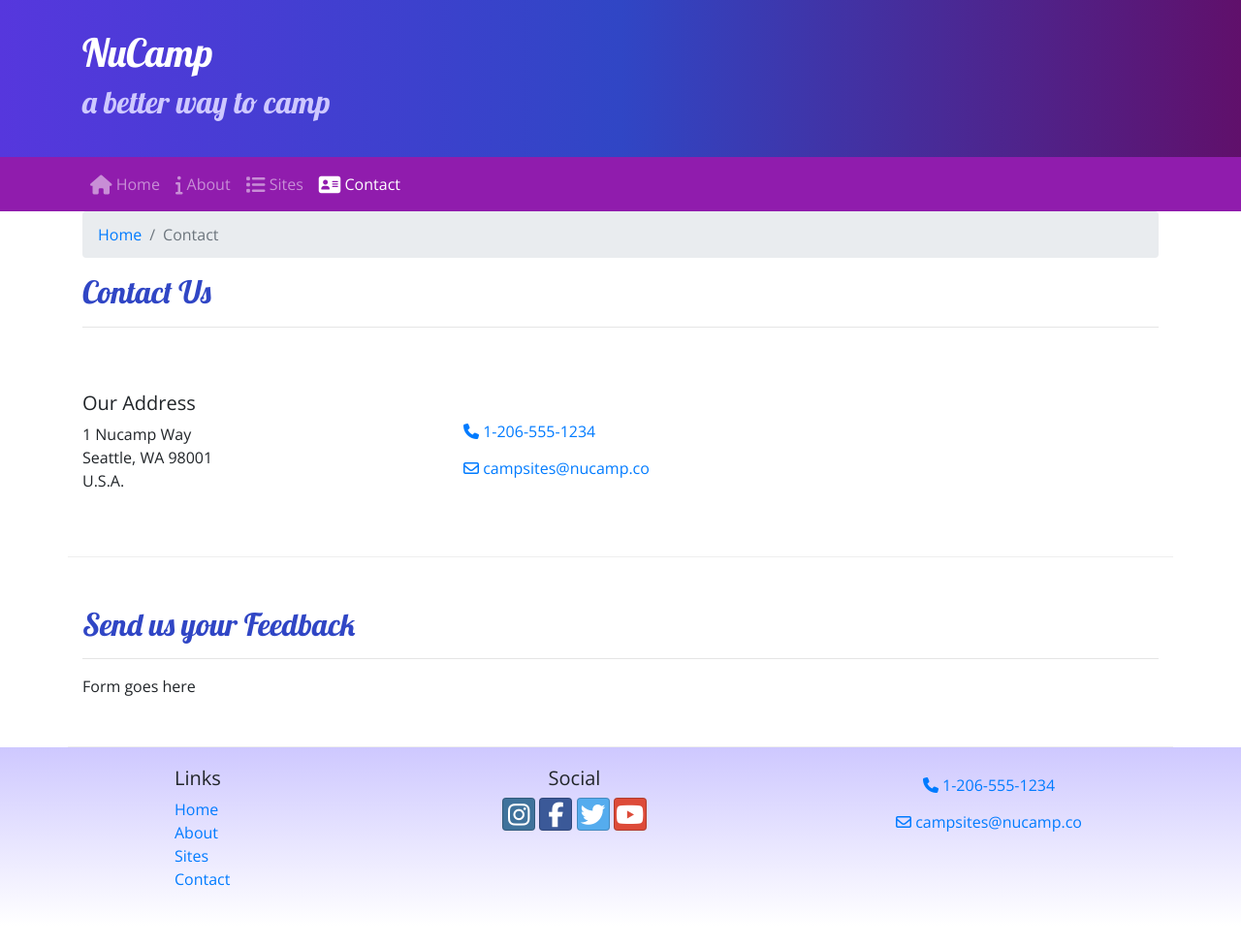
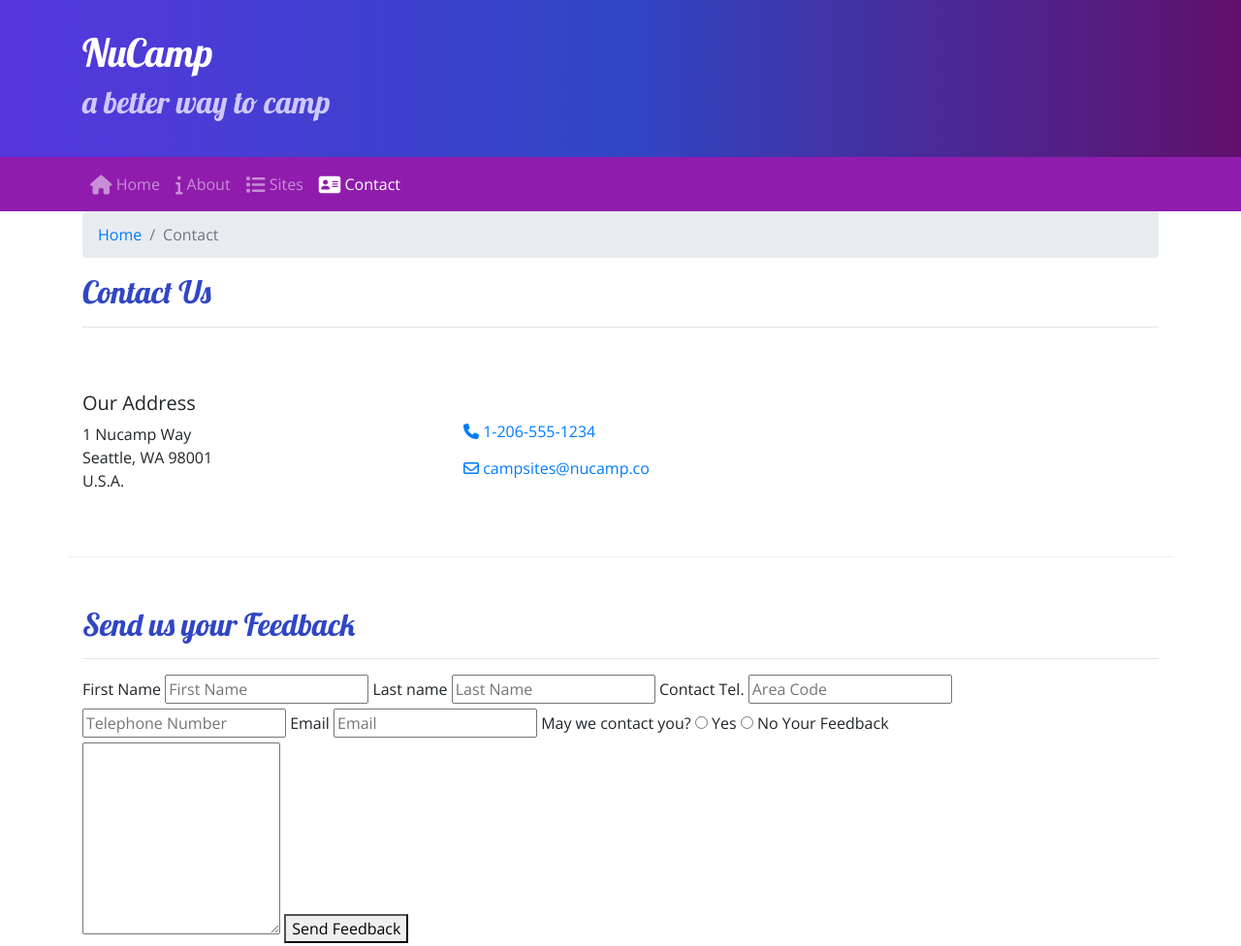
Before and after one commit to kgruca/bootnu, a plain HTML site: page contactus.html in a window 1280 px wide. Shown: the top 976 px of the page at 97% size. Before the commit the page ends 955 px from the top, so only its background shows below. Drawn offline with nearby package versions, Linux system fonts and the light colour scheme.

Commit message:
added contact form to contacctus.html

```diff
--- a/contactus.html
+++ b/contactus.html
@@ -124,7 +124,56 @@
                 <hr />
             </div>
             <div class="col-md-10">
-                Form goes here
+                <form>
+                    <label for="firstName">First Name</label>
+                    <input
+                        type="text"
+                        id="firstName"
+                        name="firstName"
+                        placeholder="First Name" />
+                    <label for="lastName">Last name</label>
+                    <input
+                        type="text"
+                        id="lastName"
+                        name="lastName"
+                        placeholder="Last Name" />
+                    <label for="areaCode">Contact Tel.</label>
+                    <input
+                        type="tel"
+                        id="areaCode"
+                        name="areaCode"
+                        placeholder="Area Code" />
+                    <input
+                        type="tel"
+                        name="telNum"
+                        placeholder="Telephone Number" />
+                    <label for="email">Email</label>
+                    <input
+                        type="email"
+                        id="email"
+                        name="email"
+                        placeholder="Email" />
+                    May we contact you?
+                    <input
+                        type="radio"
+                        id="contactYes"
+                        name="contactRadios"
+                        value="yes">
+                    <label for="contactYes">Yes</label>
+                    <input
+                        type="radio"
+                        id="contactNo"
+                        name="contactRadios"
+                        value="no">
+                    <label for="contactNo">No</label>
+                    <label for="feedback">Your Feedback</label>
+                    <textarea
+                        id="feedback"
+                        name="feedback"
+                        rows="8">
+                    </textarea>
+                    <button type="submit">Send Feedback</button>
+                </form>
             </div>
        </div>
 
```
